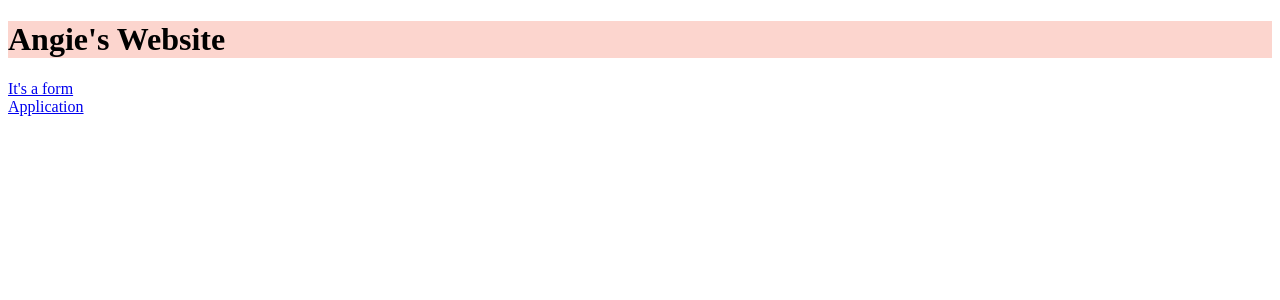
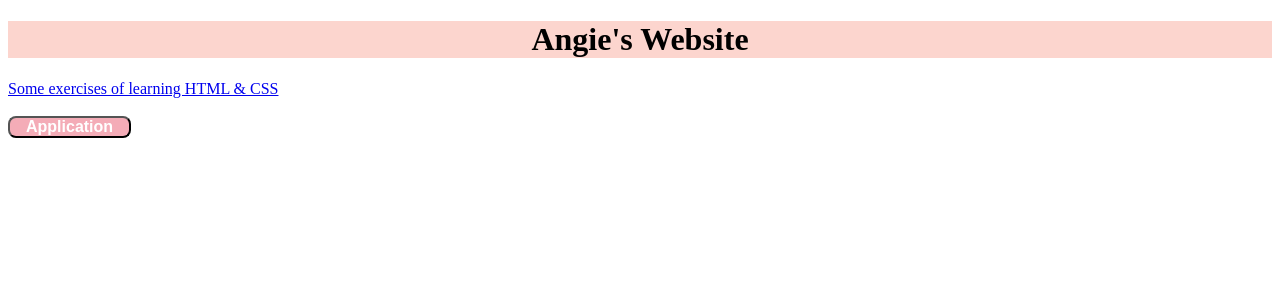
Before and after one commit to liya0706s/liya0706s.github.io, a PHP site: page / in a window 1280 px wide. Shown: the top 300 px of the page. Run offline with PHP 8.4, Linux system fonts and the light colour scheme.

Commit message:
addExercises

```diff
--- a/app.css
+++ b/app.css
@@ -1,9 +1,47 @@
 h1 {
     background-color: #fcd5ce;
+    text-align: center;
+}
+
+span {
+    background-color: aquamarine;
+    border: 1px solid black;
+}
+
+div {
+    background-color: #cdb4db;
+}
+
+h2 {
+    font-size: 1.5em;
+}
+
+article {
+    font-size: 15px;
+}
+
+button:hover {
+    background-color: plum;
+}
+
+#aboutMe p {
+    text-align: center;
 }
 
 #aboutMe{
-    width: 800px;
-    height: 200px;
+    width: 700px;
+    height: 180px;
+    text-align: left;
     background-color: #ffb5a7;
+    border: 3px dashed grey;
+    border-radius: 30px;
 }
+
+button {
+    font-size: 1em;
+    color: white;
+    background-color: #f4acb7;
+    font-weight: bold;
+    border-radius: 0.5em;
+    padding: 0 1em;
+}
--- a/index.html
+++ b/index.html
@@ -9,8 +9,12 @@
 </head>
 <body>
       <h1>Angie's Website</h1>
-      <a href="forms.html"> It's a form </a>
+      <a href="exercises.html">
+        Some exercises of learning HTML & CSS </a>
       <br>
-      <a href="application.html">Application</a>
+      <br>
+      <a href="application.html">
+        <button>Application</button>
+      </a>
 </body>
 </html>
```
Also changed, not shown: application.html (+13 -0 lines), exercises.html (renamed from forms.html, +15 -1 lines).
